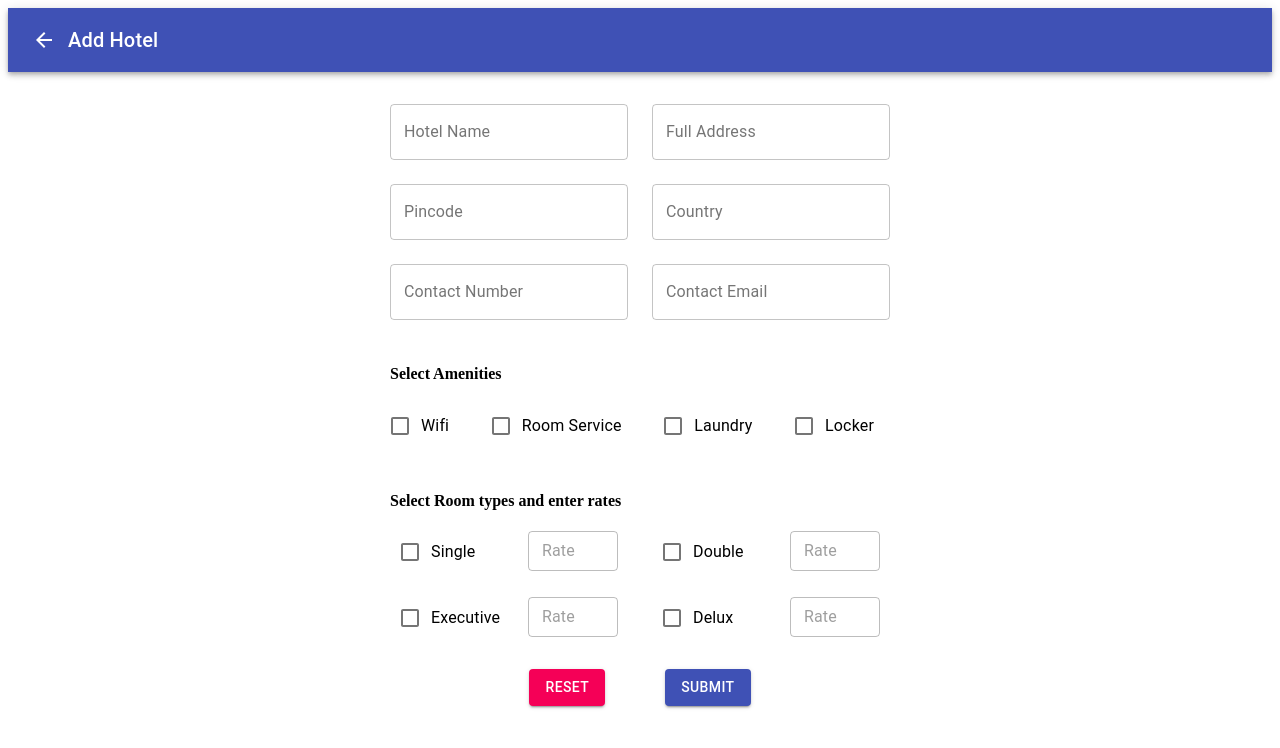
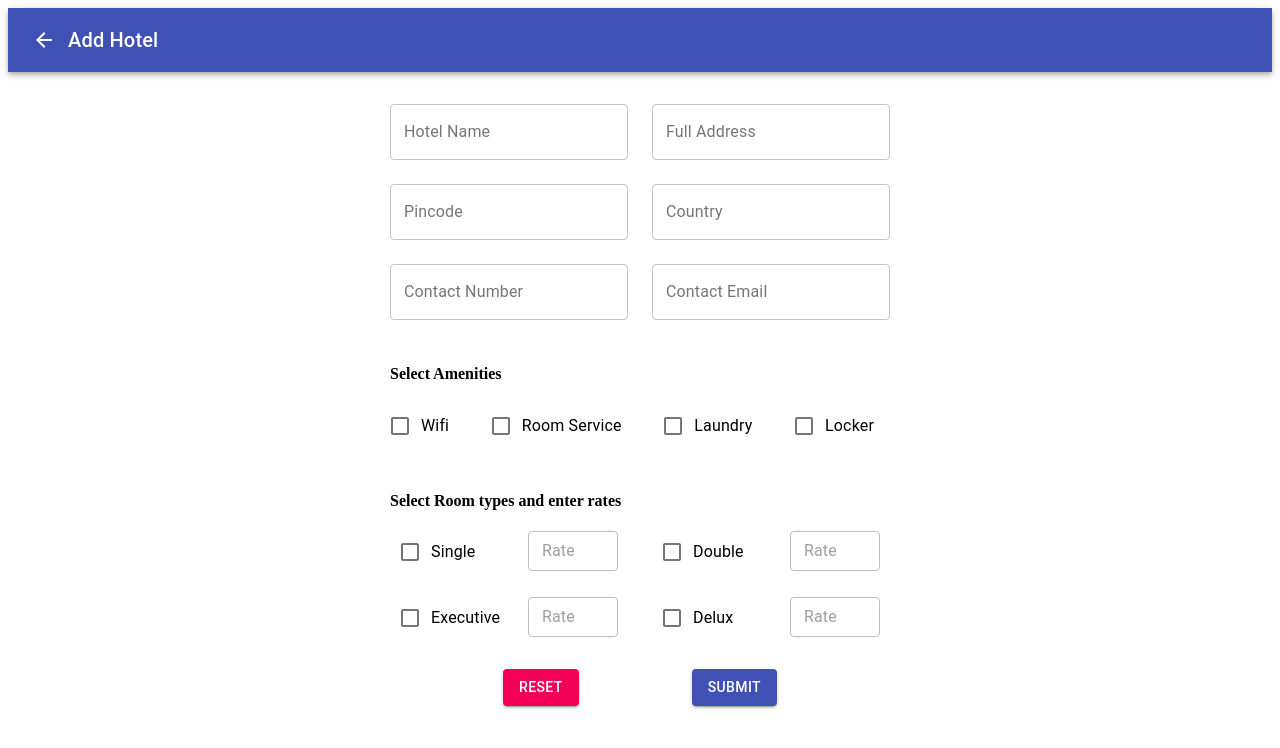
Before and after one commit to kunalkendrekar115/react-graphql-hotel-client, a React (Create React App) app: page /hotels/add-hotel in a window 1280 px wide. Shown: the top 748 px of the page. Built offline with nearby package versions, Linux system fonts and the light colour scheme.

Commit message:
Room type validations

```diff
--- a/src/components/AddNewHotel/HotelFormButtons/index.jsx
+++ b/src/components/AddNewHotel/HotelFormButtons/index.jsx
@@ -6,27 +6,20 @@ const HotelFormButtons = ({ formik }) => {
   return (
     <div
       style={{
-        width: "inherit",
         display: "flex",
-        justifyContent: "center",
+        justifyContent: "space-evenly",
         marginTop: 30,
         marginBottom: 20
       }}
     >
       <Button
-        style={{ marginRight: 30 }}
         variant="contained"
         color="secondary"
         onClick={() => formik.handleReset()}
       >
         Reset
       </Button>
-      <Button
-        style={{ marginLeft: 30 }}
-        type="submit"
-        variant="contained"
-        color="primary"
-      >
+      <Button type="submit" variant="contained" color="primary">
         Submit
       </Button>
     </div>
--- a/src/components/AddNewHotel/HotelFormFields/Amenities/index.jsx
+++ b/src/components/AddNewHotel/HotelFormFields/Amenities/index.jsx
@@ -32,7 +32,6 @@ const Amenities = ({ arrayHelpers, amenities }) => {
       <div
         style={{
           display: "flex",
-          width: "inherit",
           justifyContent: "space-between"
         }}
       >
--- a/src/components/AddNewHotel/HotelFormFields/RoomTypes/index.jsx
+++ b/src/components/AddNewHotel/HotelFormFields/RoomTypes/index.jsx
@@ -16,18 +16,17 @@ const RoomTypes = ({ tariffs, arrayHelpers }) => {
     return addedTypes[index].isSelected
   }
 
+  const { tariffsError } = arrayHelpers.form.errors
+
   return (
     <div>
       <h4> Select Room types and enter rates </h4>
-
+      {tariffsError && <span style={{ color: "red" }}>{tariffsError}</span>}
       <Grid container spacing={3}>
-        {tariffs.map(({ roomType, rate }, index) => {
-          const isChecked = isSelected(index)
-          return (
+        {tariffs.map(({ roomType, rate }, index) => (
           <Grid item xs={6}>
             <div
               style={{
-                  width: "inherit",
                 display: "flex",
                 marginRight: 10,
                 marginLeft: 10,
@@ -47,7 +46,7 @@ const RoomTypes = ({ tariffs, arrayHelpers }) => {
               />
 
               <CustomField
-                  disabled={!isChecked}
+                disabled={!isSelected(index)}
                 name={`tariffs[${index}].rate`}
                 type="number"
                 size="small"
@@ -58,8 +57,7 @@ const RoomTypes = ({ tariffs, arrayHelpers }) => {
               />
             </div>
           </Grid>
-          )
-        })}
+        ))}
       </Grid>
     </div>
   )
--- a/src/components/AddNewHotel/HotelFormFields/index.jsx
+++ b/src/components/AddNewHotel/HotelFormFields/index.jsx
@@ -10,7 +10,7 @@ import { fields } from "../helper"
 const HotelFormFields = () => {
   return (
     <Grid container spacing={3} style={{ marginTop: 10 }}>
-      {fields.map((field, index) => (
+      {fields.map((field) => (
         <>
           {field.tariffs === undefined && field.amenities === undefined && (
             <Grid item xs={6}>
--- a/src/components/AddNewHotel/helper.js
+++ b/src/components/AddNewHotel/helper.js
@@ -9,6 +9,12 @@ export const validate = (values) => {
   if (values.contactPhone === null) errors.contactPhone = "Enter Contact Phone"
   if (values.contactEmail === "") errors.contactEmail = "Enter Contact Email"
 
+  const isRoomTypeSelected =
+    values.tariffs.findIndex(({ isSelected }) => isSelected === true) !== -1
+
+  if (!isRoomTypeSelected)
+    errors.tariffsError = "Please select atleast 1 room type"
+
   values.tariffs.map(({ rate, isSelected }, index) => {
     if (isSelected && rate === "") errors.tariffs[index].rate = "Enter Rate"
   })
@@ -18,6 +24,7 @@ export const validate = (values) => {
 
   if (!isTariffError) delete errors.tariffs
 
+  console.log(errors)
   return errors
 }
 
--- a/src/components/Hotels/HotelsList/index.jsx
+++ b/src/components/Hotels/HotelsList/index.jsx
@@ -19,6 +19,8 @@ const HotelsList = ({ hotels, onHotelSelect }) => {
   const classes = useStyles()
 
   return (
+    <>
+      {hotels.length > 0 ? (
         <FormControl variant="outlined" className={classes.formControl}>
           <InputLabel id="select-outlined-label">Hotels </InputLabel>
           <Select
@@ -34,6 +36,10 @@ const HotelsList = ({ hotels, onHotelSelect }) => {
             ))}
           </Select>
         </FormControl>
+      ) : (
+        <h4>No Hotels Found</h4>
+      )}
+    </>
   )
 }
 
```
Lines whose indentation alone changed are shown as unchanged.
